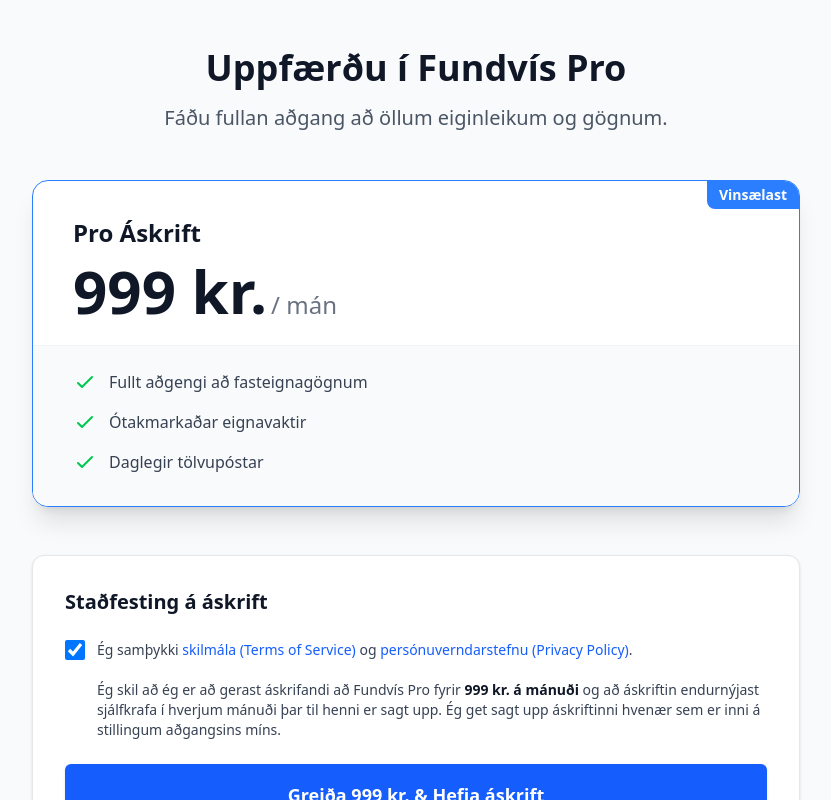
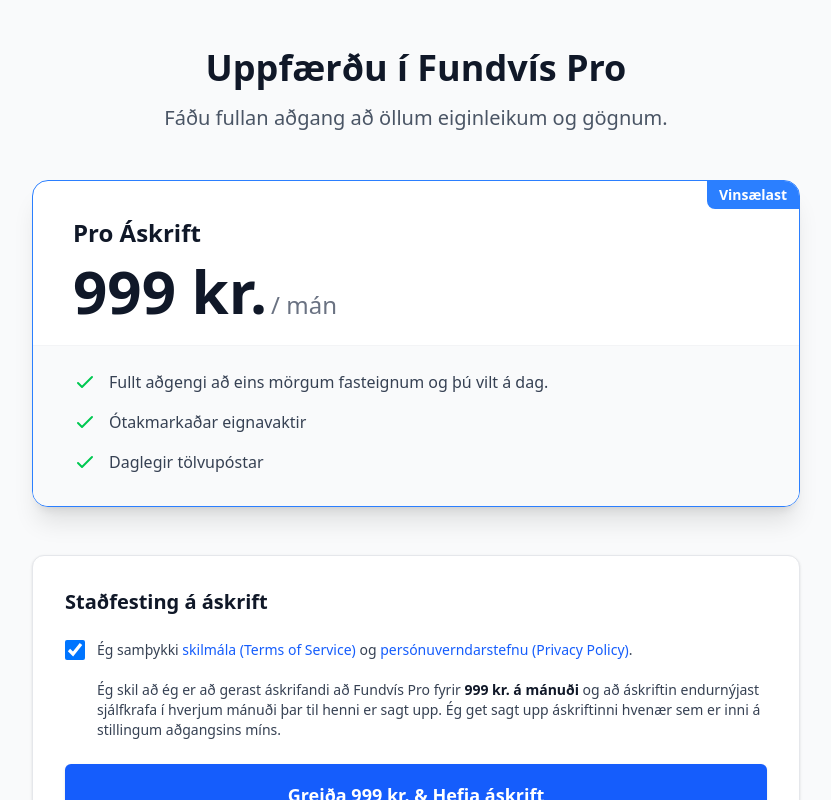
Before and after one commit to magnimar/properties-by-magni, a SvelteKit app in the folder frontend/: page /upgrade in a window 1280 px wide. Shown: the top 800 px of the page, without its empty margins (224-1055 px from the left). Built offline with nearby package versions, Linux system fonts and the light colour scheme.

Commit message:
chore: update text in upgrade page

```diff
--- a/frontend/src/routes/upgrade/+page.svelte
+++ b/frontend/src/routes/upgrade/+page.svelte
@@ -45,7 +45,7 @@
                                 <path stroke-linecap="round" stroke-linejoin="round" stroke-width="2" d="M5 13l4 4L19 7" />
                             </svg>
                         </div>
-                        <p class="ml-3 text-base text-gray-700">Fullt aðgengi að fasteignagögnum</p>
+                        <p class="ml-3 text-base text-gray-700">Fullt aðgengi að eins mörgum fasteignum og þú vilt á dag.</p>
                     </li>
                     <li class="flex items-start">
                         <div class="flex-shrink-0">
```
